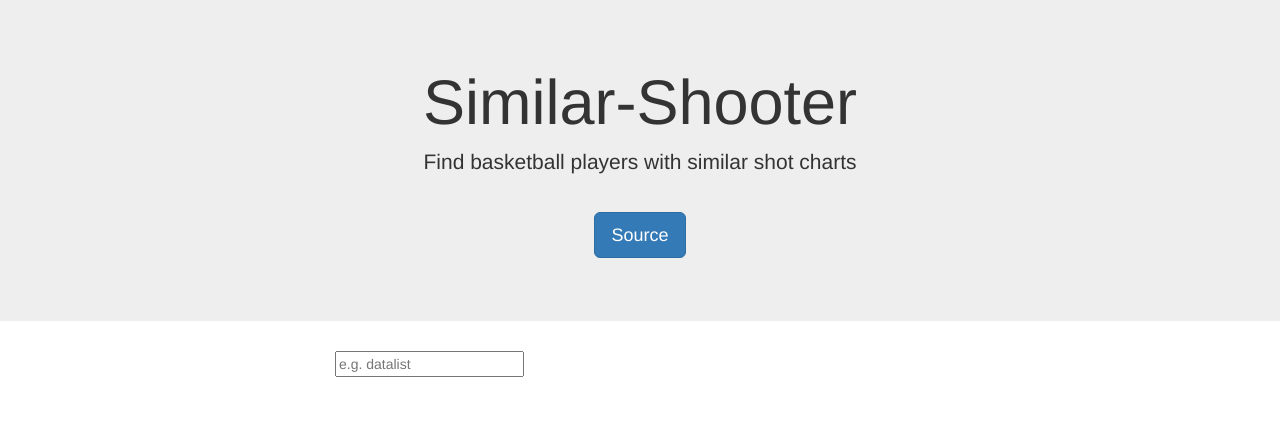
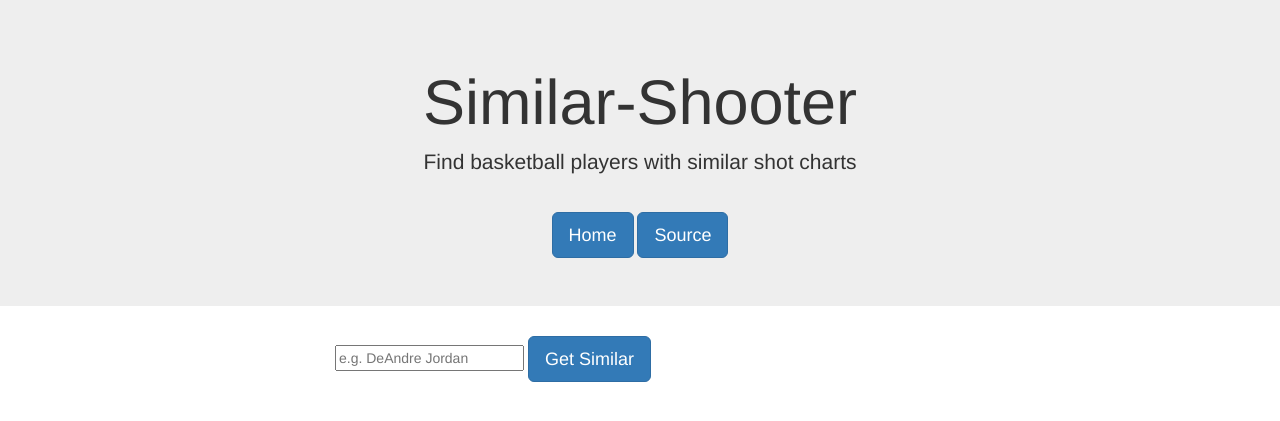
Before and after one commit to christopherjenness/Similar-Shooter, a Flask app: page / in a window 1280 px wide. Shown: the top 421 px of the page. Run offline with Flask 2, Linux system fonts and the light colour scheme; parts of the project's set-up code (start-up, migrations or seed data) failed here and were passed over; some libraries are stand-ins or nearby versions.

Commit message:
Add templates

```diff
--- a/templates/home.html
+++ b/templates/home.html
@@ -4,10 +4,11 @@
 
 
 <div class="col-sm-6 col-sm-offset-3">
-
-    <input type="text" id="ajax" list="json-datalist" placeholder="e.g. datalist">
-<datalist id="json-datalist"></datalist>
-
+    <form action="/result" method=post enctype=multipart/form-data class="form-horizontal">
+        <input type="text" name='playername' id="ajax" list="json-datalist" placeholder="e.g. datalist">
+        <datalist id="json-datalist"></datalist>
+        <input class="btn btn-primary btn-lg" type=submit value="Get Similar">
+    </form>
 </div>
 
 <script>
@@ -35,7 +36,7 @@ request.onreadystatechange = function(response) {
       });
 
       // Update the placeholder text.
-      input.placeholder = "e.g. datalist";
+      input.placeholder = "e.g. DeAndre Jordan";
     } else {
       // An error occured :(
       input.placeholder = "Couldn't load datalist options :(";
--- a/templates/layout.html
+++ b/templates/layout.html
@@ -15,7 +15,9 @@
   <div class="jumbotron">
   <h1>Similar-Shooter</h1>
   <p>Find basketball players with similar shot charts</p><br>
-      <a class="btn btn-primary btn-lg" href="https://github.com/christopherjenness/similar-shooter" role="button">Source</a></p>
+      <a class="btn btn-primary btn-lg" href="/" role="button">Home</a>
+      <a class="btn btn-primary btn-lg" href="https://github.com/christopherjenness/ShotMate" role="button">Source</a>
+
 </div>
 
     <div id="content">{% block content %}{% endblock %}</div>
@@ -26,5 +28,4 @@
     </div>
 
   </body>
-
 </html>
```
Also changed, not shown: templates/about.html (deleted, +0 -9 lines).
